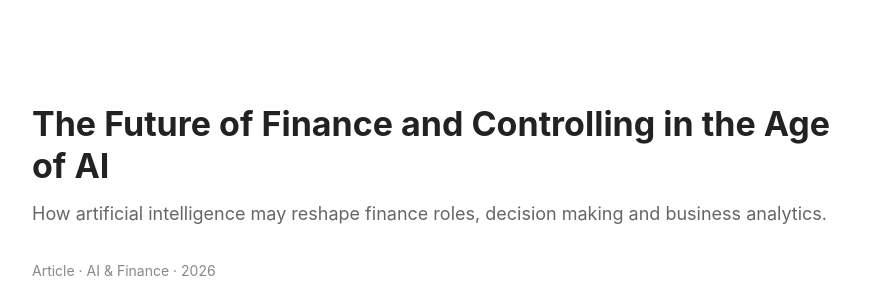
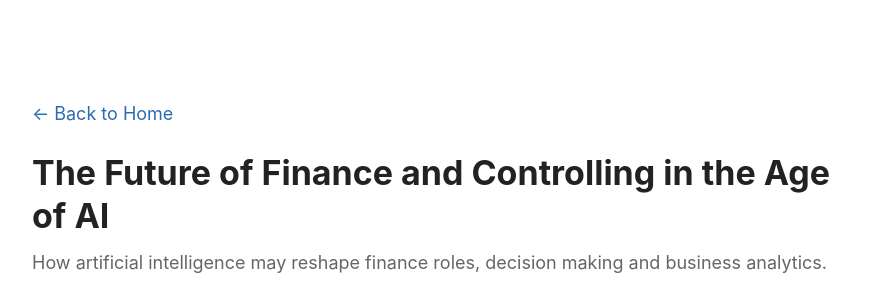
Before and after one commit to serabramov/serghei-site, a plain HTML site: page future-finance-ai.html in a window 1280 px wide. Shown: the top 306 px of the page, without its empty margins (198-1081 px from the left). Drawn offline with Linux system fonts and the light colour scheme.

Commit message:
Update future-finance-ai.html

```diff
--- a/future-finance-ai.html
+++ b/future-finance-ai.html
@@ -66,6 +66,7 @@ text-decoration:underline;
 </head>
 
 <body>
+<p><a href="/">← Back to Home</a></p>
 
 <h1>The Future of Finance and Controlling in the Age of AI</h1>
 
```
